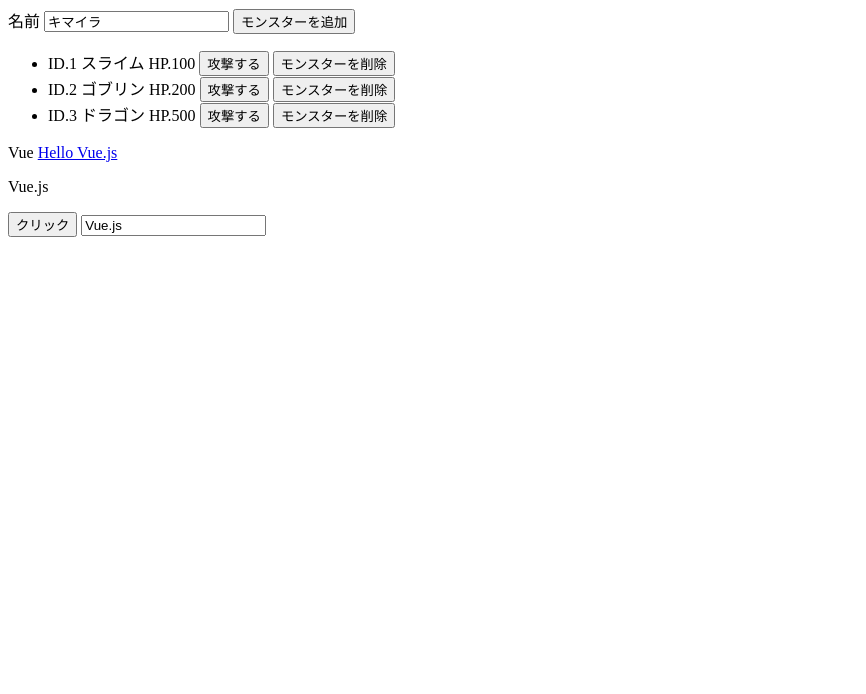
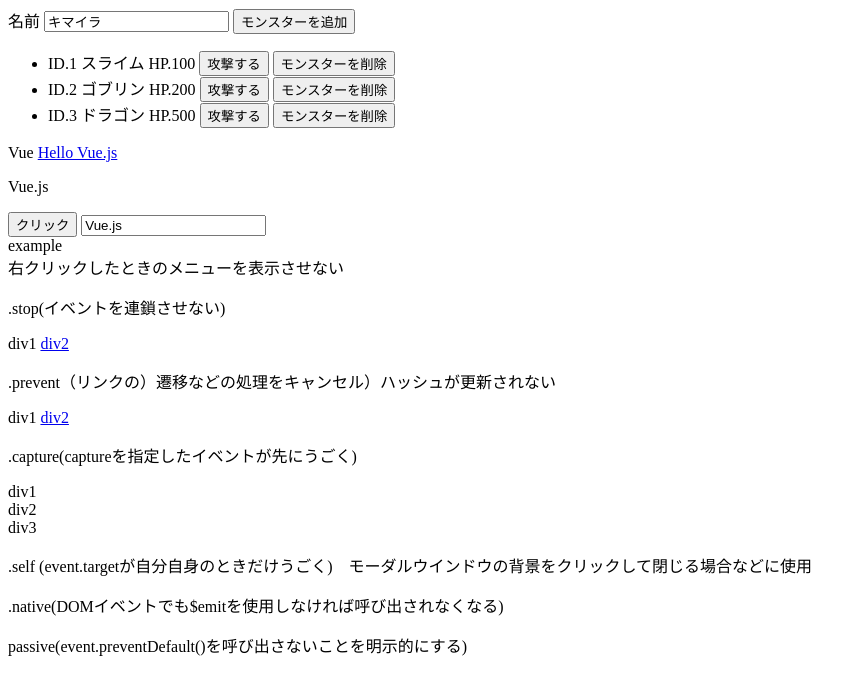
Before and after one commit to kf07/vue_practice, a website: page index.html in a window 1280 px wide. Shown: the whole page, without its empty margins (0-866 px from the left). Drawn offline with nearby package versions, Linux system fonts and the light colour scheme.

Commit message:
イベント修飾子

```diff
--- a/index.html
+++ b/index.html
@@ -24,6 +24,29 @@
     <p v-text="message"></p>
     <button v-on:click="handleClick">クリック</button>
     <input v-bind:value="message" v-on:input="handleInput">
+    <div v-on:click.right="handler">example</div>
+    <div v-on:click.right.prevent="handler">右クリックしたときのメニューを表示させない</div>
+    <p>.stop(イベントを連鎖させない)</p>
+    <div v-on:click="handler('div1')">
+        div1
+        <a href="#top" v-on:click.stop="handler('div2')">div2</a>
+    </div>
+    <p>.prevent（リンクの）遷移などの処理をキャンセル）ハッシュが更新されない</p>
+    <div v-on:click="handler('div1')">
+        div1
+        <a href="#top" v-on:click.prevent="handler('div2')">div2</a>
+    </div>
+    <p>.capture(captureを指定したイベントが先にうごく)</p>
+    <div v-on:click.capture="handler('div1')">
+        div1
+        <div v-on:click="handler('div2')">
+            div2
+            <div v-on:click="handler('div3')">div3</div>
+        </div>
+    </div>
+    <p>.self (event.targetが自分自身のときだけうごく)　モーダルウインドウの背景をクリックして閉じる場合などに使用</p>
+    <p>.native(DOMイベントでも$emitを使用しなければ呼び出されなくなる)</p>
+    <p>passive(event.preventDefault()を呼び出さないことを明示的にする)</p>
 </div>
 <script src="https://cdnjs.cloudflare.com/ajax/libs/axios/0.18.0/axios.min.js"></script>
 <script src="https://cdn.jsdelivr.net/npm/vue@2.5.13/dist/vue.js"></script>
--- a/main.js
+++ b/main.js
@@ -31,6 +31,9 @@ const app = new Vue({
         handleInput: function(event){
             console.log(event)
             this.message = event.target.value;
+        },
+        handler: function(comment) {
+            console.log(comment)
         }
     },
     created:function(){
```
